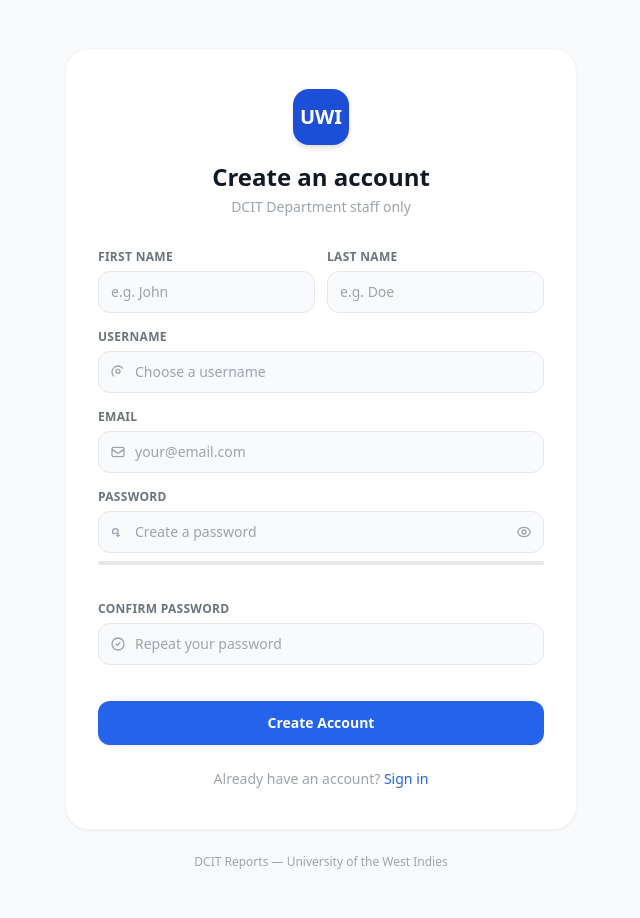
After one commit to Staff-Annual-Reporting-Project-Group/Company8-SAR-Platform, a Django app: page /users/register/ in a window 1280 px wide. The commit adds this page. Shown: the whole page, without its empty margins (319-959 px from the left). Run offline with Django 5.2, Linux system fonts and the light colour scheme; some libraries are stand-ins or nearby versions.

Commit message:
RegisterView Implemented

```diff
--- a/Annual_Reporting_Platform/reports/urls.py
+++ b/Annual_Reporting_Platform/reports/urls.py
@@ -1,5 +1,5 @@
 from django.urls import path
-from .views import annual_report, index,reportView,deleteReport,annual_report_pdf,my_reports_pdf
+from .views import annual_report, index,reportView,deleteReport,annual_report_pdf,my_reports_pdf,selectedUserReportsView
 
 app_name= 'reports'
 urlpatterns = [
@@ -7,7 +7,8 @@ urlpatterns = [
     path('report/<int:pk>',view=reportView,name="report_detail"),
     path('report/delete/<int:pk>',view=deleteReport,name="delete_report"),
     path('annual-report/',view=annual_report,name="annual_report"),
-     path('annual/pdf/', view=annual_report_pdf, name='annual_report_pdf'),
-     path('my-reports/pdf/', view=my_reports_pdf, name='my_reports_pdf'),
+    path('annual/pdf/', view=annual_report_pdf, name='annual_report_pdf'),
+    path('my-reports/pdf/', view=my_reports_pdf, name='my_reports_pdf'),
+    path('reports/user/<int:pk>/', view=selectedUserReportsView, name='selected_user_reports'),
 
 ]
--- a/Annual_Reporting_Platform/users/templates/users/login.html
+++ b/Annual_Reporting_Platform/users/templates/users/login.html
@@ -407,7 +407,7 @@
 
       <!-- button- create account -->
       <div class="card-foot">
-        Don't have an account? <a href="register.html">Create one</a>
+        Don't have an account? <a href="{% url 'users:register' %}">Create one</a>
       </div>
 
     </div>
--- /dev/null
+++ b/Annual_Reporting_Platform/users/templates/users/register.html
@@ -0,0 +1,204 @@
+<!DOCTYPE html>
+<html lang="en">
+<head><meta charset="UTF-8"><meta name="viewport" content="width=device-width, initial-scale=1.0">
+<title>Register</title>
+<script src="https://cdn.tailwindcss.com"></script>
+<style>.font-display { font-family: ui-sans-serif, system-ui, sans-serif; }</style>
+</head>
+<body class="bg-gray-50">
+
+<div class="min-h-screen flex items-center justify-center bg-gray-50 px-4 py-12">
+  <div class="w-full max-w-lg">
+
+    <!-- Registration Card -->
+    <div class="bg-white rounded-3xl shadow-sm border border-gray-100 px-8 py-10">
+
+      <!-- Header -->
+      <div class="flex flex-col items-center mb-8">
+        <div class="w-14 h-14 rounded-2xl bg-blue-700 flex items-center justify-center mb-4 shadow-md">
+          <span class="font-display text-white font-bold text-xl">UWI</span>
+        </div>
+        <h1 class="font-display text-2xl font-bold text-gray-900">Create an account</h1>
+        <p class="text-sm text-gray-400 mt-1">DCIT Department staff only</p>
+      </div>
+      {% if messages %}
+        <div class="mb-6 w-full">
+          {% for message in messages %}
+            <div class="w-full rounded-lg px-4 py-3 mb-2 text-sm
+              {% if message.tags == 'error' %}bg-red-100 text-red-700 border border-red-200{% endif %}">
+              {{ message }}
+            </div>
+          {% endfor %}
+        </div>
+      {% endif %}
+
+      <form method="POST" action="{% url 'users:register' %}" class="space-y-4" >
+        {% csrf_token %}
+        <!-- First & Last name -->
+        <div class="grid grid-cols-2 gap-3">
+          <div>
+            <label for="id_first_name" class="block text-xs font-semibold text-gray-500 uppercase tracking-wide mb-1.5">First Name</label>
+            <input type="text" name="first_name" id="id_first_name" value="{{ first_name|default:'' }}"
+              placeholder="e.g. John" autocomplete="given-name" required
+              class="w-full rounded-xl border border-gray-200 bg-gray-50 px-3 py-2.5 text-sm text-gray-800 focus:outline-none focus:ring-2 focus:ring-blue-200 focus:border-blue-400 transition"
+            />
+          </div>
+          <div>
+            <label for="id_last_name" class="block text-xs font-semibold text-gray-500 uppercase tracking-wide mb-1.5">Last Name</label>
+            <input type="text" name="last_name" id="id_last_name" value="{{ last_name|default:'' }}" required
+              placeholder="e.g. Doe" autocomplete="family-name"
+              class="w-full rounded-xl border border-gray-200 bg-gray-50 px-3 py-2.5 text-sm text-gray-800 focus:outline-none focus:ring-2 focus:ring-blue-200 focus:border-blue-400 transition"
+            />
+          </div>
+        </div>
+
+        <!-- Username -->
+        <div>
+          <label for="id_username" class="block text-xs font-semibold text-gray-500 uppercase tracking-wide mb-1.5">Username</label>
+          <div class="relative">
+            <span class="absolute left-3 top-1/2 -translate-y-1/2 text-gray-400">
+              <svg xmlns="http://www.w3.org/2000/svg" class="h-4 w-4" fill="none" viewBox="0 0 24 24" stroke="currentColor">
+                <path stroke-linecap="round" stroke-linejoin="round" stroke-width="2" d="M5.121 17.804A9 9 0 1118.88 6.196M15 11a3 3 0 11-6 0 3 3 0 016 0z"/>
+              </svg>
+            </span>
+            <input type="text" name="username" id="id_username" value="{{ username|default:'' }}" required
+              placeholder="Choose a username" autocomplete="username"
+              class="w-full rounded-xl border border-gray-200 bg-gray-50 pl-9 pr-4 py-2.5 text-sm text-gray-800 focus:outline-none focus:ring-2 focus:ring-blue-200 focus:border-blue-400 transition"
+            />
+          </div>
+        </div>
+
+        <!-- Email -->
+        <div>
+          <label for="id_email" class="block text-xs font-semibold text-gray-500 uppercase tracking-wide mb-1.5">Email</label>
+          <div class="relative">
+            <span class="absolute left-3 top-1/2 -translate-y-1/2 text-gray-400">
+              <svg xmlns="http://www.w3.org/2000/svg" class="h-4 w-4" fill="none" viewBox="0 0 24 24" stroke="currentColor">
+                <path stroke-linecap="round" stroke-linejoin="round" stroke-width="2" d="M3 8l7.89 5.26a2 2 0 002.22 0L21 8M5 19h14a2 2 0 002-2V7a2 2 0 00-2-2H5a2 2 0 00-2 2v10a2 2 0 002 2z"/>
+              </svg>
+            </span>
+            <input type="email" name="email" id="id_email" value="{{ email|default:'' }}" required
+              placeholder="your@email.com" autocomplete="email"
+              class="w-full rounded-xl border border-gray-200 bg-gray-50 pl-9 pr-4 py-2.5 text-sm text-gray-800 focus:outline-none focus:ring-2 focus:ring-blue-200 focus:border-blue-400 transition"
+            />
+          </div>
+        </div>
+
+        <!-- Password -->
+        <div>
+          <label for="id_password" class="block text-xs font-semibold text-gray-500 uppercase tracking-wide mb-1.5">Password</label>
+          <div class="relative">
+            <span class="absolute left-3 top-1/2 -translate-y-1/2 text-gray-400">
+              <svg xmlns="http://www.w3.org/2000/svg" class="h-4 w-4" fill="none" viewBox="0 0 24 24" stroke="currentColor">
+                <path stroke-linecap="round" stroke-linejoin="round" stroke-width="2" d="M12 15v2m0 0v2m0-2h2m-2 0H10m2-6a4 4 0 10-8 0v3h8V9z"/>
+              </svg>
+            </span>
+            <input type="password" name="password" id="id_password" required
+              placeholder="Create a password" autocomplete="new-password"
+              class="w-full rounded-xl border border-gray-200 bg-gray-50 pl-9 pr-10 py-2.5 text-sm text-gray-800 focus:outline-none focus:ring-2 focus:ring-blue-200 focus:border-blue-400 transition"
+            />
+            <button type="button" id="toggle-password"
+              class="absolute right-3 top-1/2 -translate-y-1/2 text-gray-400 hover:text-gray-600 transition">
+              <svg id="eye-icon-pw" xmlns="http://www.w3.org/2000/svg" class="h-4 w-4" fill="none" viewBox="0 0 24 24" stroke="currentColor">
+                <path stroke-linecap="round" stroke-linejoin="round" stroke-width="2" d="M15 12a3 3 0 11-6 0 3 3 0 016 0M2.458 12C3.732 7.943 7.523 5 12 5c4.478 0 8.268 2.943 9.542 7-1.274 4.057-5.064 7-9.542 7-4.477 0-8.268-2.943-9.542-7z"/>
+              </svg>
+            </button>
+          </div>
+          <!-- Strength bar -->
+          <div class="mt-2 h-1 rounded-full bg-gray-200 overflow-hidden">
+            <div id="strength-bar" class="h-full rounded-full transition-all duration-300 w-0"></div>
+          </div>
+          <p id="strength-label" class="text-xs text-gray-400 mt-1">&nbsp;</p>
+        </div>
+
+        <!-- Confirm Password -->
+        <div>
+          <label for="id_password2" class="block text-xs font-semibold text-gray-500 uppercase tracking-wide mb-1.5">Confirm Password</label>
+          <div class="relative">
+            <span class="absolute left-3 top-1/2 -translate-y-1/2 text-gray-400">
+              <svg xmlns="http://www.w3.org/2000/svg" class="h-4 w-4" fill="none" viewBox="0 0 24 24" stroke="currentColor">
+                <path stroke-linecap="round" stroke-linejoin="round" stroke-width="2" d="M9 12l2 2 4-4m6 2a9 9 0 11-18 0 9 9 0 0118 0z"/>
+              </svg>
+            </span>
+            <input type="password" name="password2" id="id_password2" required
+              placeholder="Repeat your password" autocomplete="new-password"
+              class="w-full rounded-xl border border-gray-200 bg-gray-50 pl-9 pr-4 py-2.5 text-sm text-gray-800 focus:outline-none focus:ring-2 focus:ring-blue-200 focus:border-blue-400 transition"
+            />
+          </div>
+          <p id="match-label" class="text-xs mt-1 text-gray-400">&nbsp;</p>
+        </div>
+
+        <!-- Submit -->
+        <button type="submit"
+          class="w-full mt-2 rounded-xl bg-blue-600 hover:bg-blue-700 active:bg-blue-800 text-white font-semibold text-sm py-3 transition shadow-sm">
+          Create Account
+        </button>
+
+      </form>
+
+      <!-- Link to login -->
+      <p class="text-center text-sm text-gray-400 mt-6">
+        Already have an account?
+        <a href="login.html" class="text-blue-600 font-medium hover:underline">Sign in</a>
+      </p>
+
+    </div>
+
+    <p class="text-center text-xs text-gray-400 mt-6">
+      DCIT Reports &mdash; University of the West Indies
+    </p>
+  </div>
+</div>
+
+<script>
+  const toggle = document.getElementById('toggle-password');
+  const pwField = document.getElementById('id_password');
+  const eyeIcon = document.getElementById('eye-icon-pw');
+  const eyeOpen = `<path stroke-linecap="round" stroke-linejoin="round" stroke-width="2" d="M15 12a3 3 0 11-6 0 3 3 0 016 0M2.458 12C3.732 7.943 7.523 5 12 5c4.478 0 8.268 2.943 9.542 7-1.274 4.057-5.064 7-9.542 7-4.477 0-8.268-2.943-9.542-7z"/>`;
+  const eyeClosed = `<path stroke-linecap="round" stroke-linejoin="round" stroke-width="2" d="M13.875 18.825A10.05 10.05 0 0112 19c-4.478 0-8.268-2.943-9.542-7a9.97 9.97 0 012.038-3.546M9.88 9.88a3 3 0 104.243 4.243M3 3l18 18"/>`;
+  toggle.addEventListener('click', () => {
+    const hidden = pwField.type === 'password';
+    pwField.type = hidden ? 'text' : 'password';
+    eyeIcon.innerHTML = hidden ? eyeClosed : eyeOpen;
+  });
+
+  const strengthBar   = document.getElementById('strength-bar');
+  const strengthLabel = document.getElementById('strength-label');
+  const levels = [
+    { color: 'bg-red-400',    label: 'Weak',   width: 'w-1/4' },
+    { color: 'bg-orange-400', label: 'Fair',   width: 'w-2/4' },
+    { color: 'bg-yellow-400', label: 'Good',   width: 'w-3/4' },
+    { color: 'bg-green-500',  label: 'Strong', width: 'w-full' },
+  ];
+  pwField.addEventListener('input', () => {
+    const v = pwField.value;
+    let score = 0;
+    if (v.length >= 8)          score++;
+    if (/[A-Z]/.test(v))        score++;
+    if (/[0-9]/.test(v))        score++;
+    if (/[^A-Za-z0-9]/.test(v)) score++;
+    strengthBar.className = 'h-full rounded-full transition-all duration-300';
+    if (!v) { strengthLabel.textContent = '\u00A0'; return; }
+    const lvl = levels[score - 1] || levels[0];
+    strengthBar.classList.add(lvl.color, lvl.width);
+    strengthLabel.textContent = lvl.label;
+    strengthLabel.className = `text-xs mt-1 ${lvl.color.replace('bg-', 'text-')}`;
+  });
+
+  const pw2Field   = document.getElementById('id_password2');
+  const matchLabel = document.getElementById('match-label');
+  function checkMatch() {
+    if (!pw2Field.value) { matchLabel.textContent = '\u00A0'; return; }
+    if (pwField.value === pw2Field.value) {
+      matchLabel.textContent = '✓ Passwords match';
+      matchLabel.className = 'text-xs mt-1 text-green-600';
+    } else {
+      matchLabel.textContent = '✗ Passwords do not match';
+      matchLabel.className = 'text-xs mt-1 text-red-500';
+    }
+  }
+  pw2Field.addEventListener('input', checkMatch);
+  pwField.addEventListener('input', checkMatch);
+</script>
+</body>
+</html>
--- a/Annual_Reporting_Platform/users/urls.py
+++ b/Annual_Reporting_Platform/users/urls.py
@@ -1,5 +1,5 @@
 from django.urls import path
-from .views import account_view, loginPage,logout_view,profile_view,create_report_view,delete_report,edit_report_view
+from .views import account_view, loginPage,logout_view,profile_view,create_report_view,delete_report,edit_report_view,registerView
 
 
 
@@ -12,5 +12,6 @@ urlpatterns = [
     path("profile/edit-report/<int:pk>",view=edit_report_view,name="edit-report"),
     path("delete-report/<int:pk>",view=delete_report,name="delete-report"),
     path("account/", view=account_view, name="account"),
+    path("register/",view=registerView, name="register")
 
 ]
--- a/Annual_Reporting_Platform/users/views.py
+++ b/Annual_Reporting_Platform/users/views.py
@@ -5,7 +5,7 @@ from django.contrib import messages
 from django.contrib.auth import authenticate,login,logout
 from django.contrib.auth.decorators import login_required
 from reports.models import Report,Category,Committee,Participant
-from django.db import transaction
+from django.db import IntegrityError, transaction
 from .extra_functionality import verify_title,verify_description
 from django.core.cache import cache
 import logging
@@ -466,3 +466,74 @@ def account_view(request):
     }
 
     return render(request, 'users/account.html', context)
+
+
+def registerView(request):
+    context = {}
+    if request.method == "POST":
+        first_name = request.POST.get('first_name', '').strip()
+        last_name = request.POST.get('last_name', '').strip()
+        username = request.POST.get('username', '').strip()
+        email = request.POST.get('email', '').strip()
+        password = request.POST.get('password', '')
+        password2 = request.POST.get('password2', '')
+        context = {
+            'first_name': first_name,
+            'last_name': last_name,
+            'username': username,
+            'email': email,
+        }
+        errors = []
+
+        # ───────── VALIDATION ─────────
+        if not username:
+            errors.append("Username is required.")
+
+        if not email:
+            errors.append("Email is required.")
+
+        if not password:
+            errors.append("Password is required.")
+
+        if password != password2:
+            errors.append("Passwords do not match.")
+
+        if len(password) < 8:
+            errors.append("Password must be at least 8 characters long.")
+
+        if User.objects.filter(username=username).exists():
+            errors.append("Username already exists.")
+
+        if User.objects.filter(email=email).exists():
+            errors.append("Email already registered.")
+
+        # ───────── CREATE USER ─────────
+        if not errors:
+            try:
+                user = User.objects.create_user(
+                    username=username,
+                    email=email,
+                    password=password,
+                    first_name=first_name,
+                    last_name=last_name
+                )
+
+                # deactivate account
+                user.is_active = False
+                user.save()
+
+                messages.success(
+                    request,
+                    "Registration successful! Your account is pending admin approval."
+                )
+
+                return redirect('reports:index')
+
+            except IntegrityError:
+                messages.error(request, "An error occurred while creating your account.")
+
+        else:
+            for err in errors:
+                messages.error(request, err)
+
+    return render(request, 'users/register.html',context)
```
Also changed, not shown: Annual_Reporting_Platform/reports/templates/reports/index.html (+35 -19 lines), Annual_Reporting_Platform/reports/templates/reports/selected_user_reports.html (added, +190 -0 lines), Annual_Reporting_Platform/reports/views.py (+36 -10 lines), Annual_Reporting_Platform/db.sqlite3, 1 other file.
